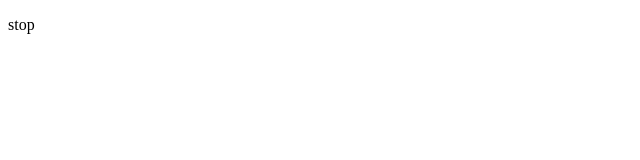
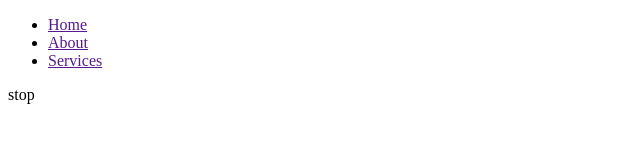
Before and after one commit to mr-funtor/git-teaching, a plain HTML site: page index.html in a window 1280 px wide. Shown: the whole page, without its empty margins (0-640 px from the left). Drawn offline with Linux system fonts and the light colour scheme.

Commit message:
Nav update

```diff
--- a/index.html
+++ b/index.html
@@ -8,6 +8,13 @@
 </head>
 
 <body>
+  <nav>
+    <ul>
+      <li><a href="">Home</a></li>
+      <li><a href="">About</a></li>
+      <li><a href="">Services</a></li>
+    </ul>
+  </nav>
   <p>stop</p>
 </body>
 
```
